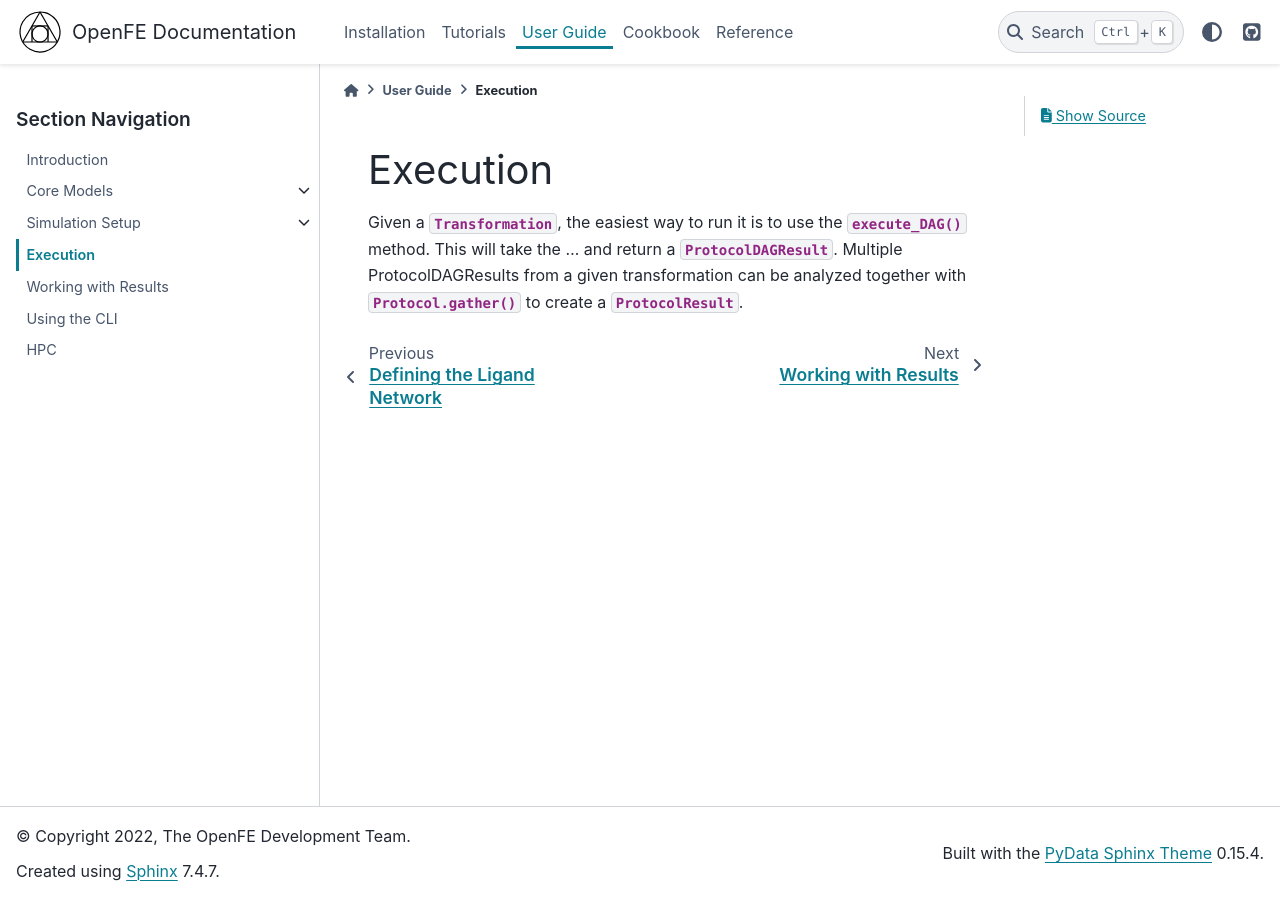
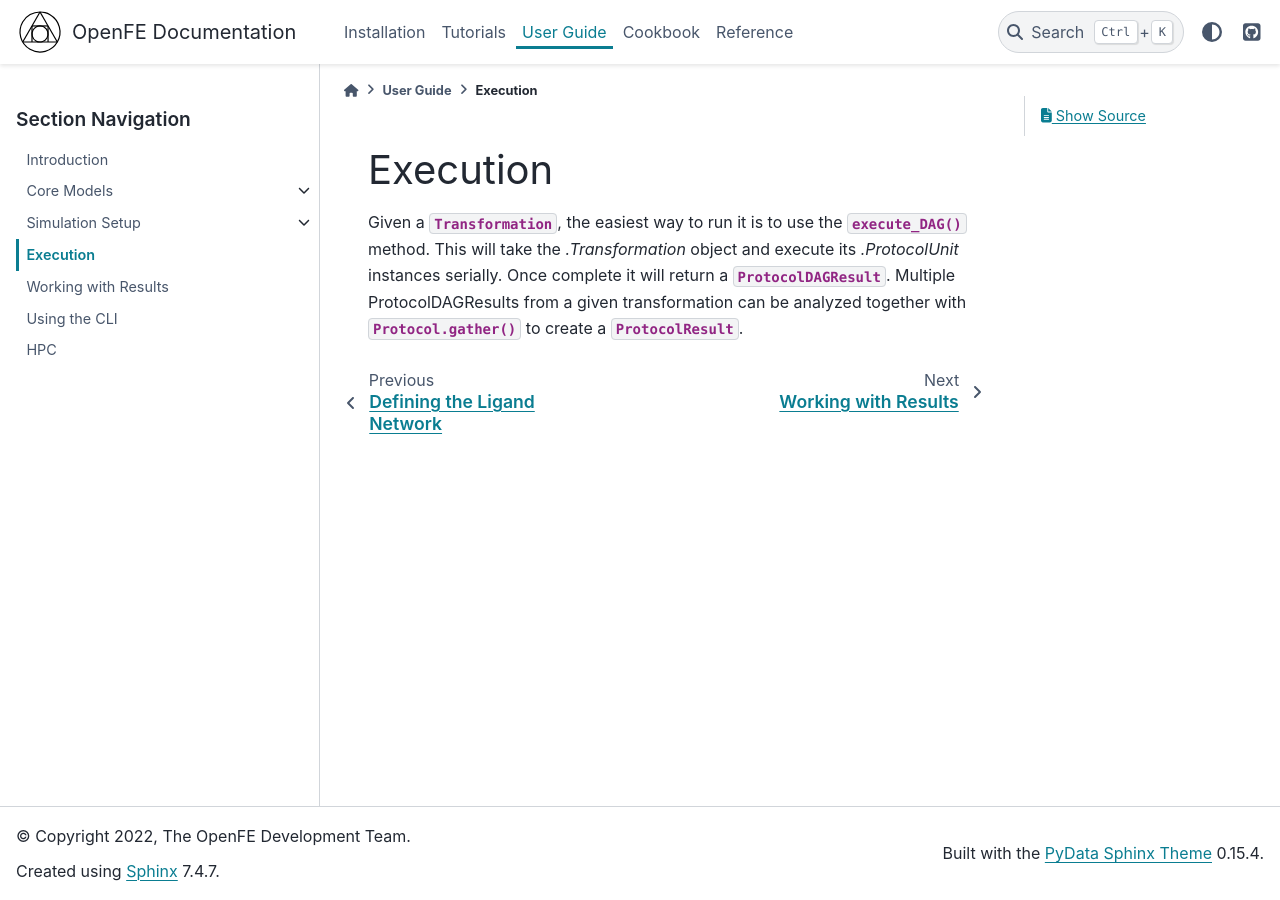
Before and after one commit to OpenFreeEnergy/openfe, a Sphinx documentation site: the page built from docs/guide/execution/index.rst, in a window 1280 px wide. Built offline with Sphinx 7.4.7 and the PyData theme 0.15.4, drawn with Linux system fonts in a browser that asks for light colours.

Commit message:
update execution & results from guide, and add openmm rfe api docs

```diff
--- a/docs/guide/execution/index.rst
+++ b/docs/guide/execution/index.rst
@@ -3,7 +3,11 @@
 ---------
 
 Given a :class:`.Transformation`, the easiest way to run it is to use the
-:func:`.execute_DAG` method. This will take the ... and return a
-:class:`.ProtocolDAGResult`. Multiple ProtocolDAGResults from a given
+:func:`.execute_DAG` method. This will take the `.Transformation` object
+and execute its `.ProtocolUnit` instances serially. Once complete it will
+return a  :class:`.ProtocolDAGResult`. Multiple ProtocolDAGResults from a given
 transformation can be analyzed together with :meth:`.Protocol.gather` to
 create a :class:`.ProtocolResult`.
+
+
+.. TODO: add information about failures etc...
--- a/docs/guide/results/index.rst
+++ b/docs/guide/results/index.rst
@@ -1,2 +1,6 @@
 Working with Results
 ====================
+
+This section is still under construction. In the meantime, please
+contact us on our `issue tracker <https://github.com/OpenFreeEnergy/openfe/issues>__`
+if you have any questions about analysing your results!
```
Also changed, not shown: docs/reference/api/openmm_rfe.rst (+21 -2 lines).
